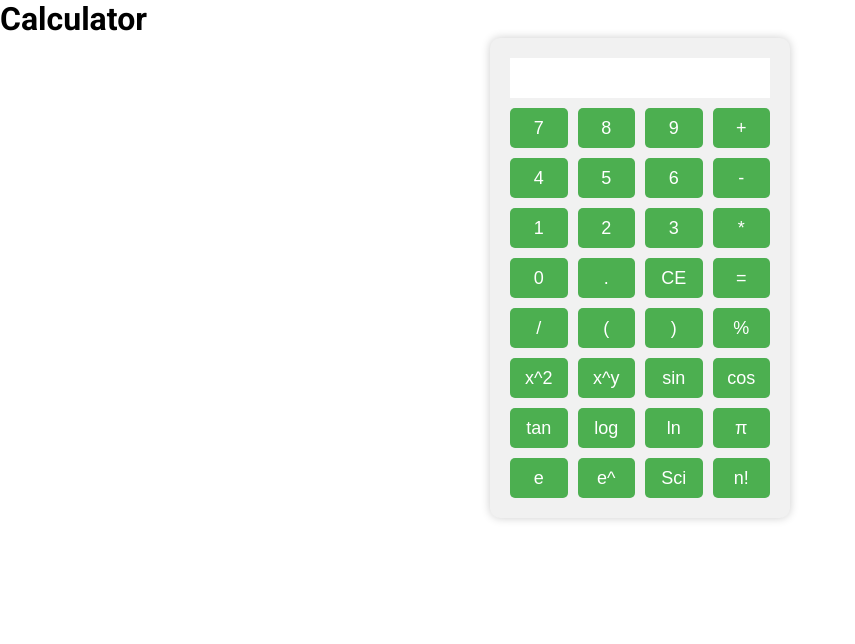
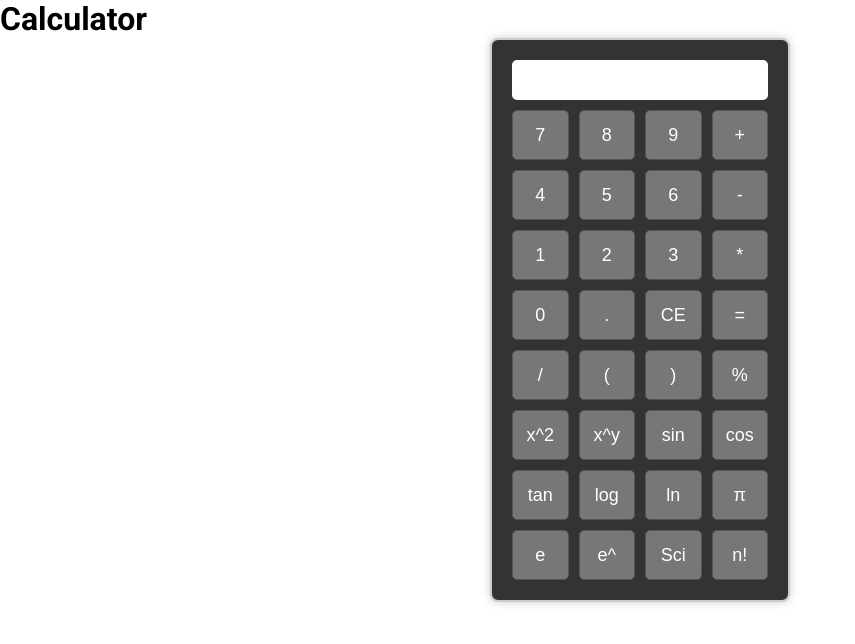
Before and after one commit to ankurhalder/CODSOFT, a React (Vite) app in the folder CALCULATOR/: page / in a window 1280 px wide. Shown: the top 644 px of the page, without its empty margins (0-855 px from the left). Built offline with nearby package versions, Linux system fonts and the light colour scheme; a web font is replaced by a local one.

Commit message:
updated design

```diff
--- a/CALCULATOR/styles/components/_calculator.scss
+++ b/CALCULATOR/styles/components/_calculator.scss
@@ -1,35 +1,43 @@
 .calculator {
 	width: 300px;
 	margin: 0 auto;
-	background-color: #f1f1f1;
+	background-color: #333;
+	border: 2px solid #ccc;
+	border-radius: 8px;
+	box-shadow: 0 0 10px rgba(0, 0, 0, 0.2);
+	font-family: Arial, sans-serif;
 	padding: 20px;
-	border-radius: 10px;
-	box-shadow: 0 0 10px rgba(0, 0, 0, 0.2);
+	color: #fff;
 	text-align: right;
+
 	input {
 		width: 100%;
 		height: 40px;
-		padding: 5px;
+		padding: 10px;
 		font-size: 18px;
 		border: none;
+		border-radius: 5px;
+		margin-bottom: 10px;
 	}
+
 	.buttons {
 		display: grid;
 		grid-template-columns: repeat(4, 1fr);
 		grid-gap: 10px;
-		margin-top: 10px;
+
 		button {
 			width: 100%;
-			height: 40px;
+			height: 50px;
 			font-size: 18px;
-			background-color: #4caf50;
+			background-color: #777;
 			color: #fff;
-			border: none;
+			border: 1px solid #555;
 			border-radius: 5px;
 			cursor: pointer;
 			transition: background-color 0.3s;
+
 			&:hover {
-				background-color: #45a049;
+				background-color: #555;
 			}
 		}
 	}
```
